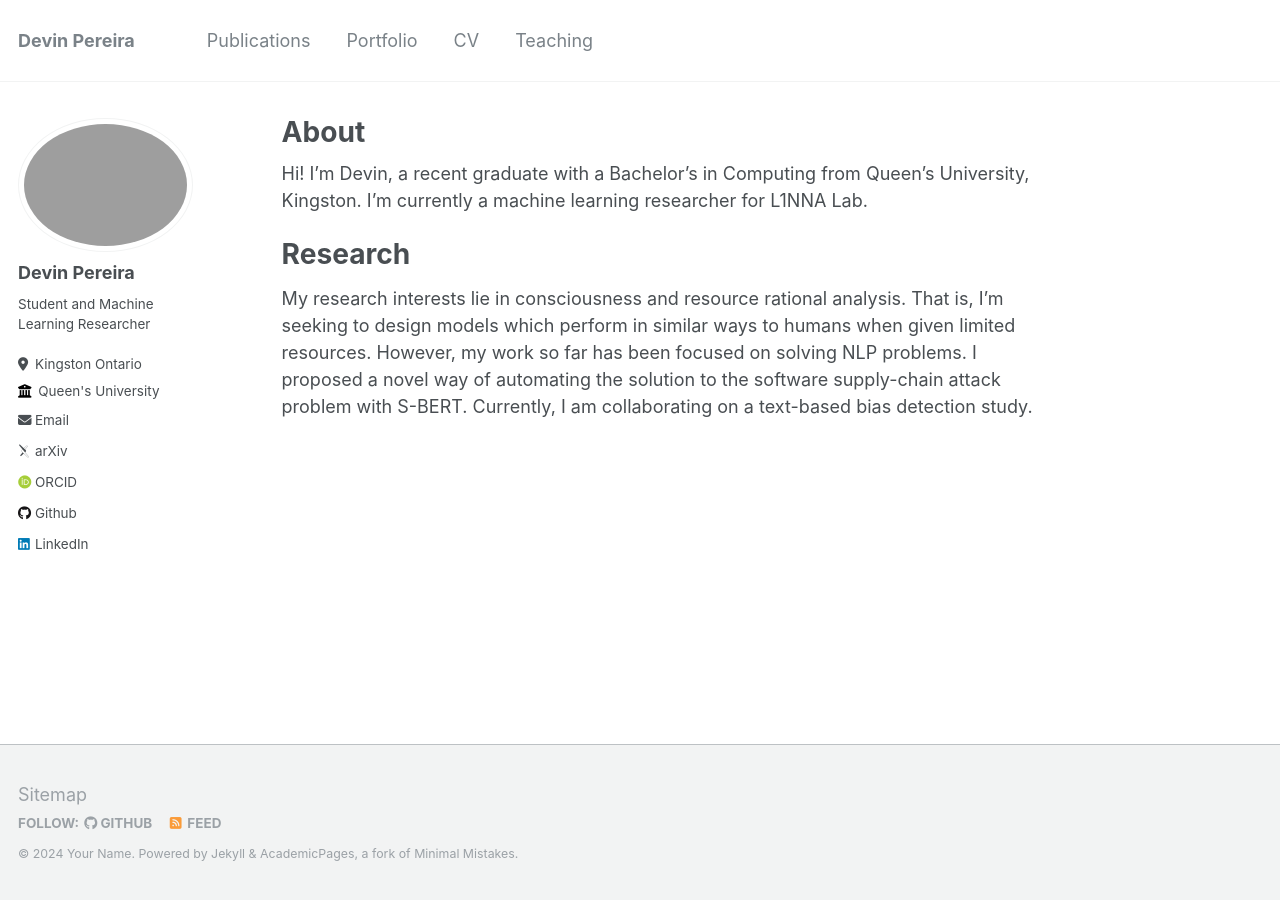
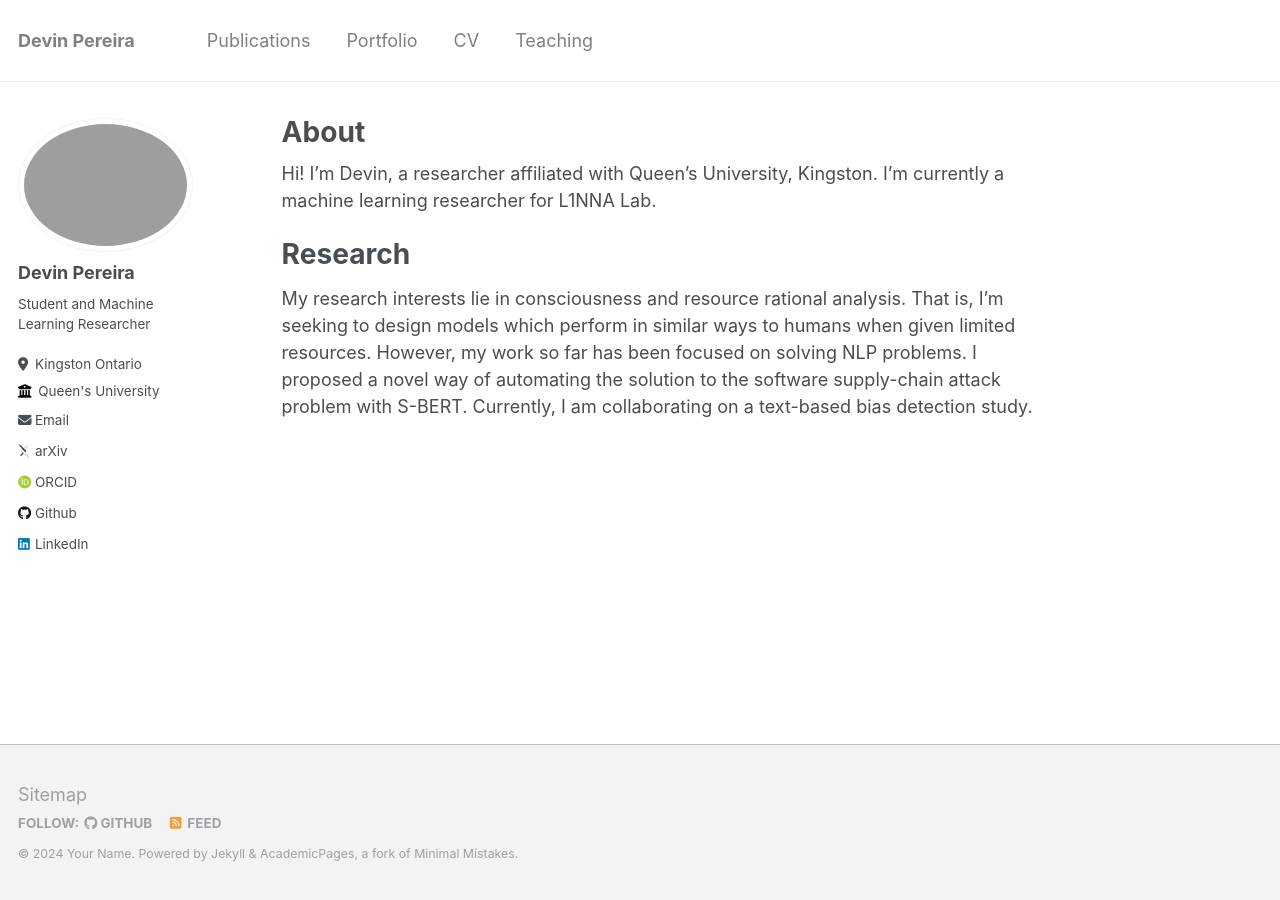
Before and after one commit to devin-pe/devin-pe.github.io, a Jekyll site: the page built from _pages/about.md, in a window 1280 px wide. Built offline with Jekyll 4.4.1, drawn with Linux system fonts in a browser that asks for light colours; some web fonts are replaced.

Commit message:
Update about.md

```diff
--- a/_pages/about.md
+++ b/_pages/about.md
@@ -7,7 +7,7 @@ redirect_from:
   - /about.html
 ---
 
-Hi! I’m Devin, a recent graduate with a Bachelor's in Computing from Queen's University, Kingston. I'm currently a machine learning researcher for L1NNA Lab.
+Hi! I’m Devin, a researcher affiliated with Queen's University, Kingston. I'm currently a machine learning researcher for L1NNA Lab.
 
 Research
 ======
```
